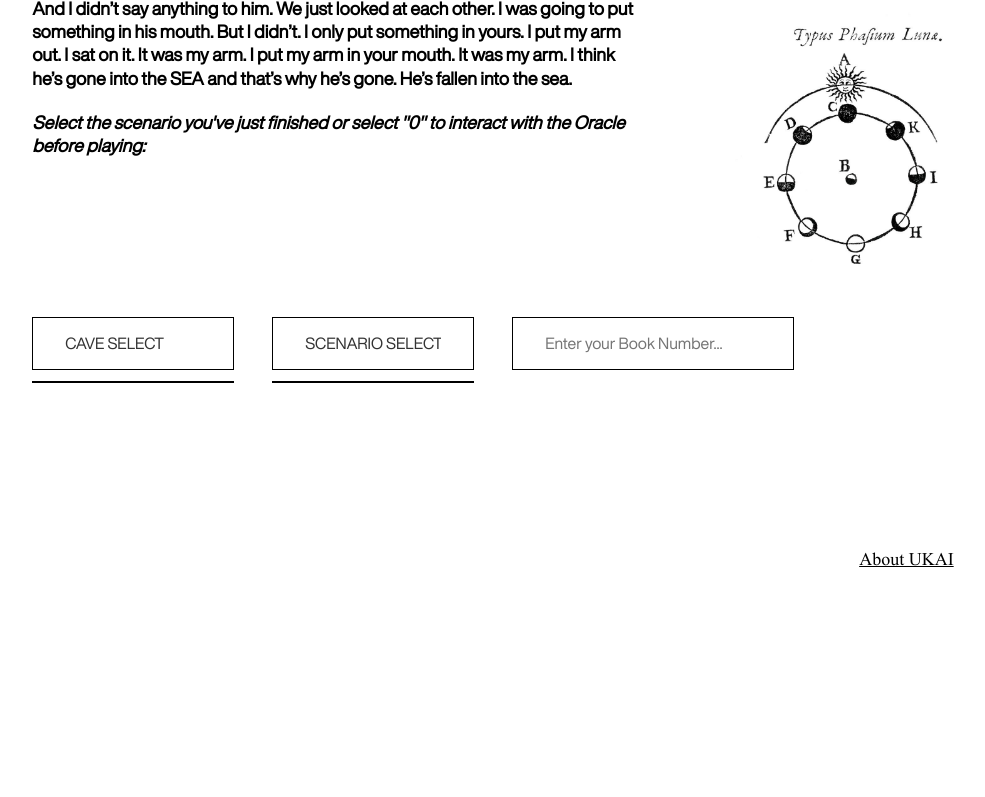
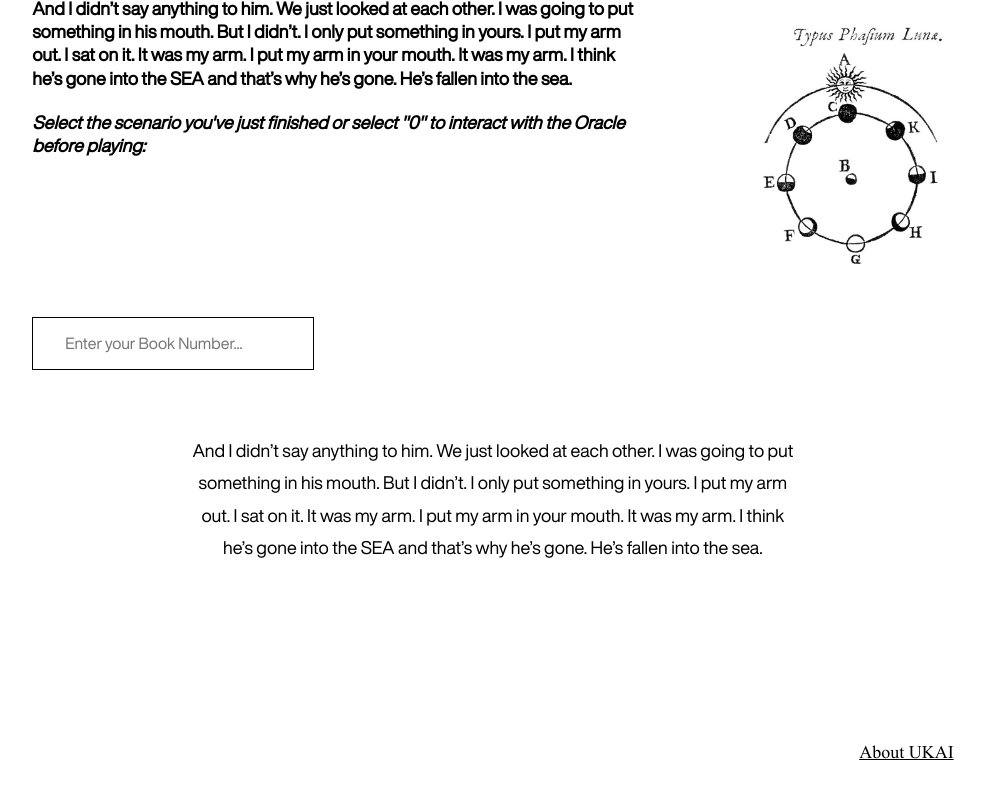
Before and after one commit to Will-Sin/ground-landing-page, a Django app: page /carnival/ in a window 1280 px wide. Shown: the part 504-1301 px from the top of the page, without its empty margins (147-1132 px from the left). Run offline with Django 4.2, Linux system fonts and the light colour scheme.

Commit message:
Main page edits with book validation and css

```diff
--- a/landing_page/pages/templates/carnival-page.html
+++ b/landing_page/pages/templates/carnival-page.html
@@ -23,29 +23,40 @@
         </div>
     </div>
 
-    <div class="row chat_box_row hide">
+    <div class="row">
+        <div class="col-4">
+            <form>
+                <input class="book-id" placeholder="Enter your Book Number..." oninput="checkInputLength()">
+            </form>
+
+            </input>
+        </div>
+    </div>
+
+    <div class="row">
         <div class="col-2"></div>
-        <div class="col-8 chat_box fade-in" id="chat_box">
+        <div class="col-8 chat_box" id="chat_box">
+            <p>And I didn’t say anything to him. We just looked at each other. I was going to put something in his mouth. But I didn’t. I only put something in yours. I put my arm out. I sat on it. It was my arm. I put my arm in your mouth. It was my arm. I think he’s gone into the SEA and that’s why he’s gone. He’s fallen into the sea. </p>
         </div>
         <div class="col-2"></div>
     </div>
 
-    <div class="row error-interactions hide">
+    <div class="row message-box-div hide">
+        <div class="col-12">
+            <h4 class="interactions"></h4>
+        </div>
         <div class="col-2" id="input-header-mobile">
-            <h4><i>You are out of questions...</i></h4>
-        </div>
-        <div class="col-2" class="input-header-desktop">
             <h4><i>You are out of questions...</i></h4>
         </div>
     </div>
 
-    <div class="row interactions hide">
-        <div class="col-12">
-            <h4 class="interactions-text"></h4>
+    <div class="row book-verify-box hide">
+        <div class="col-2" id="input-header-mobile">
+            <h4><i>Book is Invalid</i></h4>
         </div>
     </div>
 
-    <div class="row message-box hide">
+    <div class="row message-box-div hide">
         <div class="col-6">
             <textarea id="text-input" class="text-input" rows="4" placeholder="Enter text here..."></textarea>
         </div>
@@ -53,51 +64,6 @@
             <button class="send-text-message button">SEND YOUR MESSAGE</button>
         </div>
         <div class="col-2"></div>
-    </div>
-
-    <div class="row">
-        <div class="col-3">
-            <form>
-                <input
-                  class="chosen-value"
-                  type="text"
-                  value=""
-                  placeholder="CAVE SELECT"
-                />
-                <ul class="value-list">
-                  <li>GREEN</li>
-                  <li>BEAUTY</li>
-                  <li>RAGE</li>
-                  <li>BODY</li>
-                  <li>FAITH</li>
-                  <li>KNOWLEDGE</li>
-                  <li>DISORDER</li>
-                </ul>
-              </form>
-        </div>
-        <div class="col-3">
-            <form>
-                <input
-                  class="chosen-value"
-                  type="text"
-                  value=""
-                  placeholder="SCENARIO SELECT"
-                />
-                <ul class="value-list">
-                  <li>0</li>
-                  <li>1</li>
-                  <li>2</li>
-                  <li>3</li>
-                </ul>
-              </form>
-        </div>
-        <div class="col-4">
-            <form>
-                <input class="book-id" placeholder="Enter your Book Number..." oninput="checkInputLength(1)">
-            </form>
-
-            </input>
-        </div>
     </div>
 
     <div class="row">
```
Also changed, not shown: landing_page/pages/templates/index.html (+35 -80 lines).
